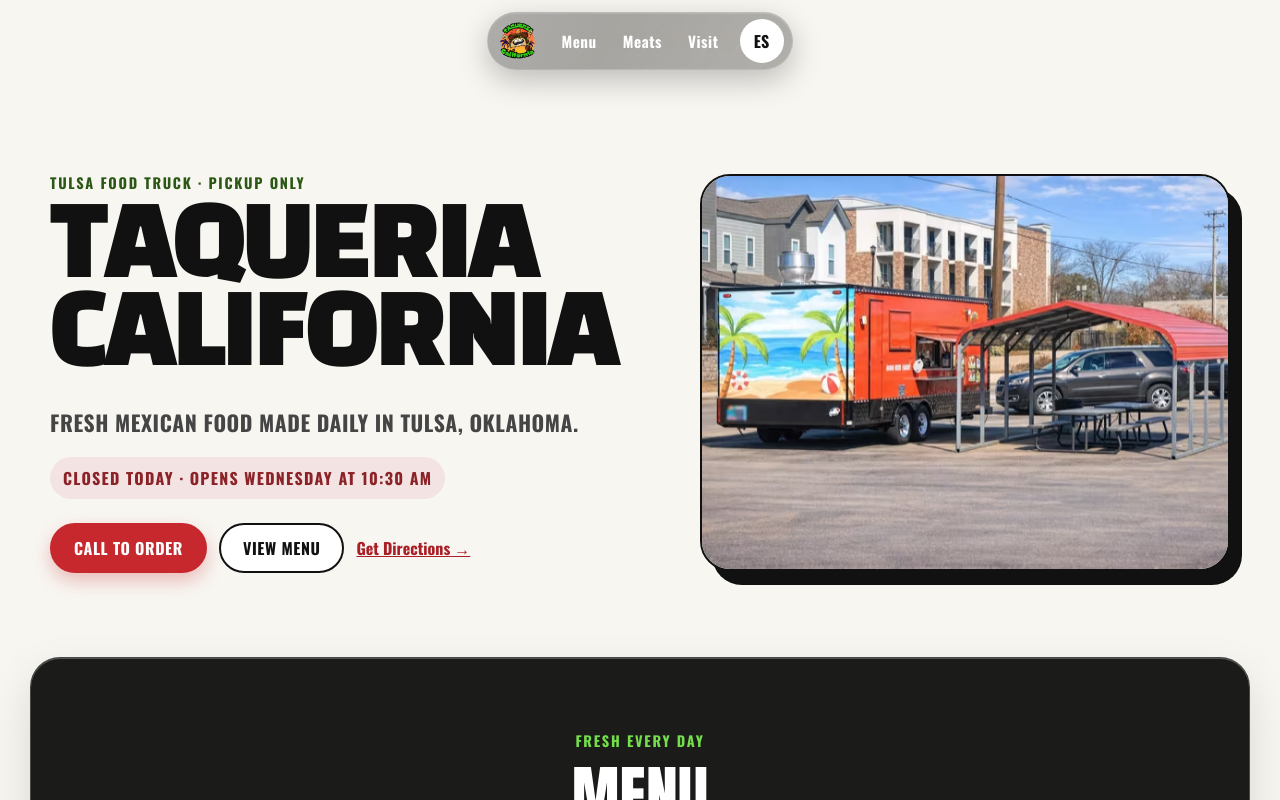
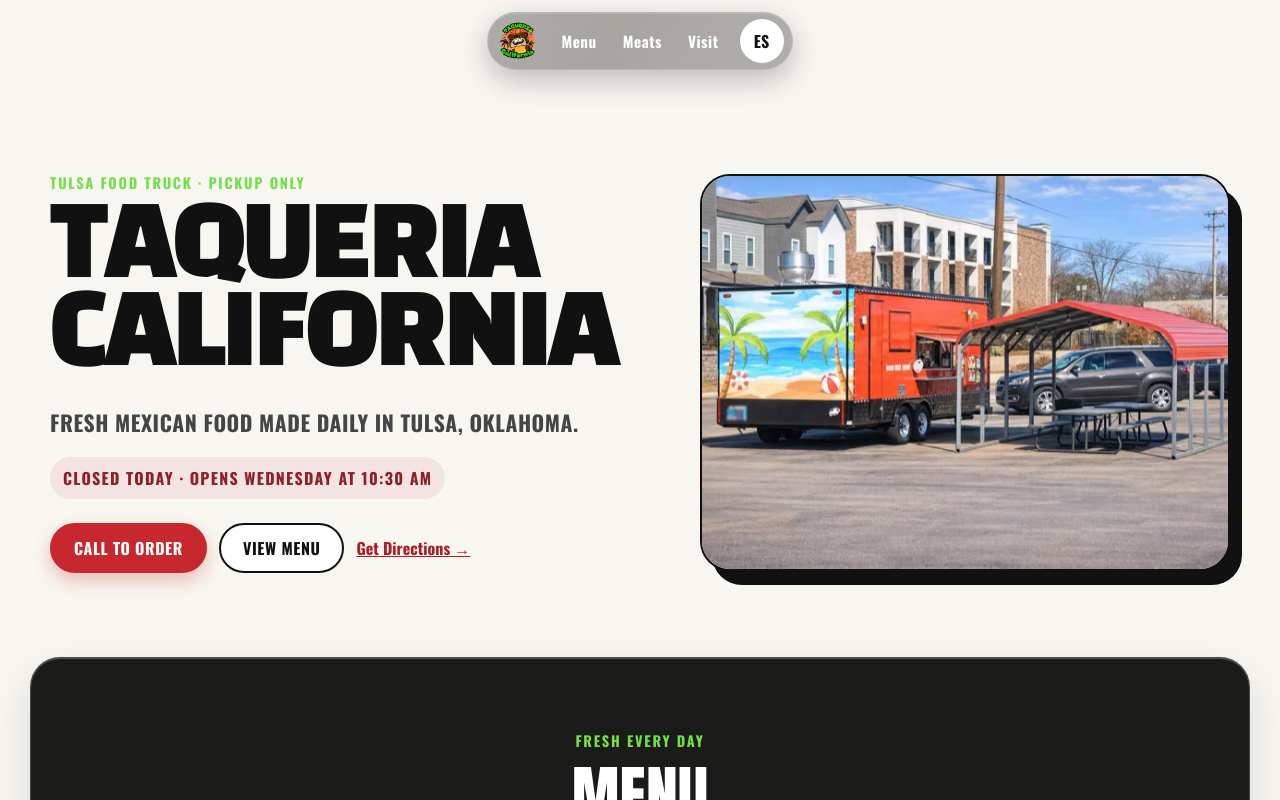
Before and after one commit to TaqueriaCalifornia/TaqueriaCalifornia.github.io, a React (Vite) app: page / in a window 1280 px wide. Shown: the top 800 px of the page. Built offline with nearby package versions, Linux system fonts and the light colour scheme.

Commit message:
Restore the bright green hero eyebrow

```diff
--- a/src/globals.css
+++ b/src/globals.css
@@ -289,9 +289,8 @@
 }
 .section-heading > p:last-child { margin: 13px 0 0; color: #c3c3c3; line-height: 1.6; }
 .section-heading .section-kicker { color: var(--green-bright); }
-/* These two sit on the cream/white background, where the bright green is illegible. */
+/* The light heading sits on white, where the bright green is illegible. */
 .section-heading.light .section-kicker { color: var(--green-deep); }
-.eyebrow { color: var(--green-deep); }
 
 .popular-heading {
   margin: 0 0 16px;
```
